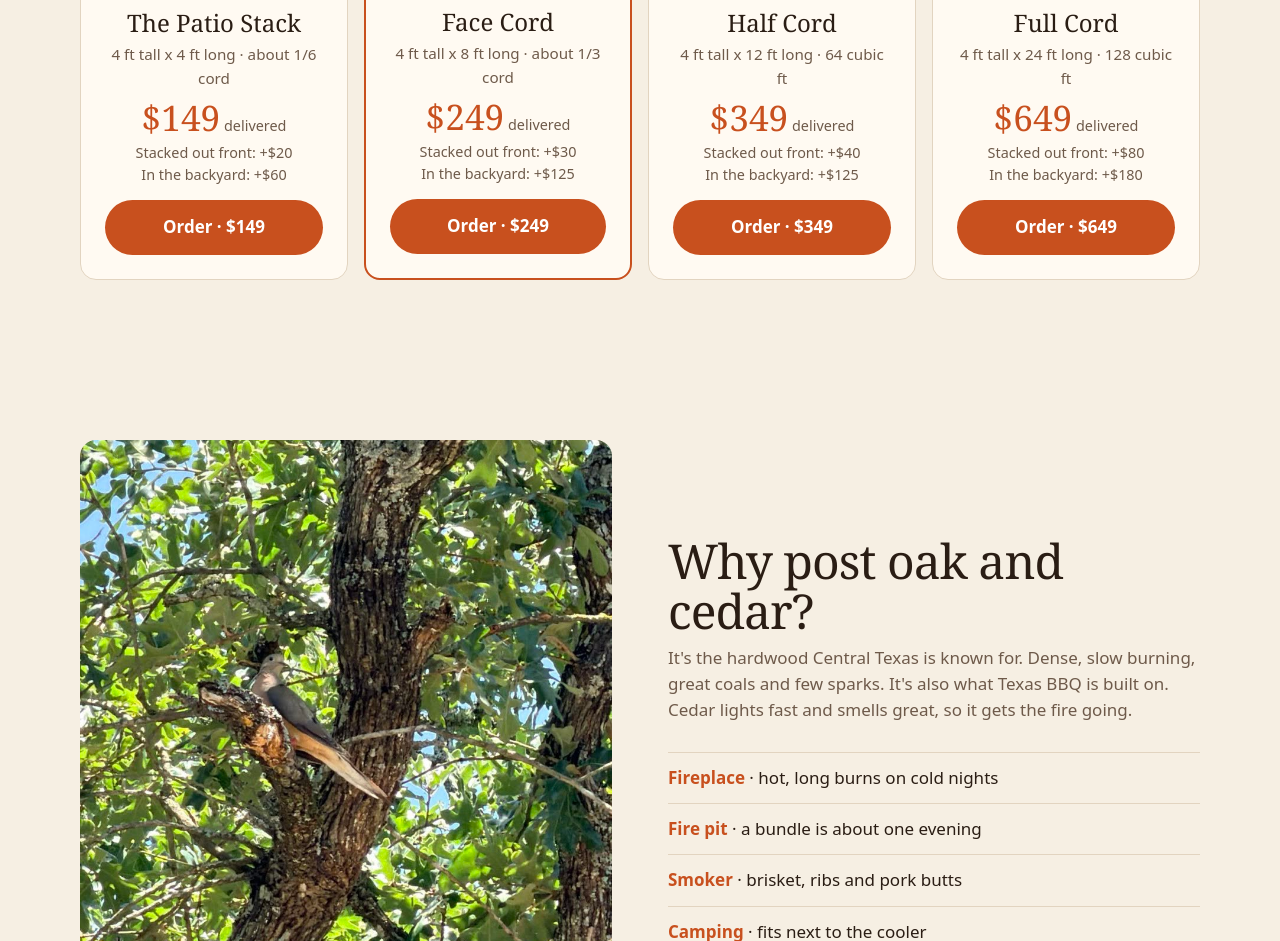
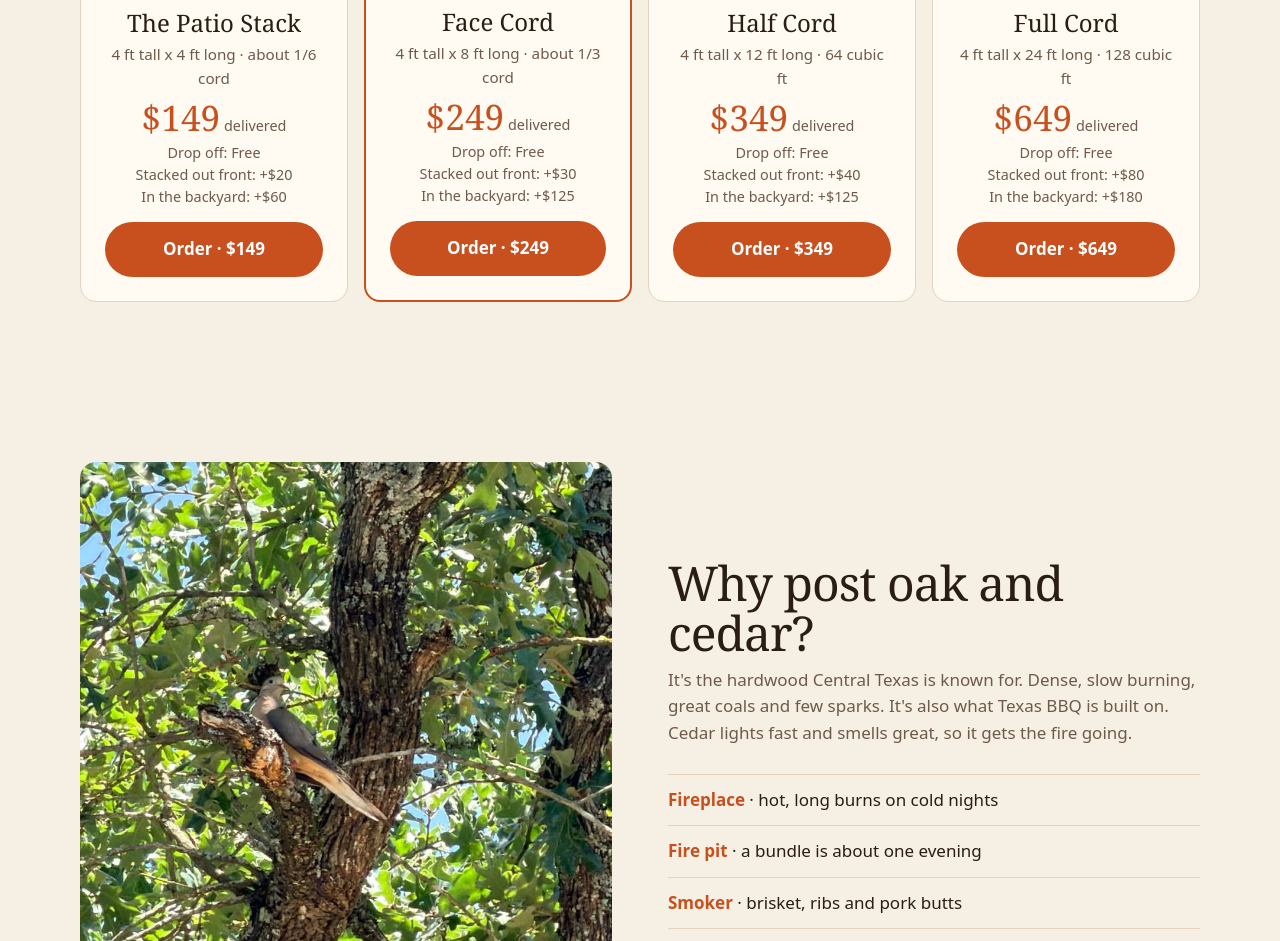
Before and after one commit to alejandro-davila/Logs, a plain HTML site: page dist/index.html in a window 1280 px wide. Shown: the part 3186-4127 px from the top of the page. Drawn offline with Linux system fonts and the light colour scheme.

Commit message:
Stacks: show drop off as free
Co-Authored-By: Claude Opus 5.5 <noreply@anthropic.com>

```diff
--- a/dist/index.html
+++ b/dist/index.html
@@ -192,10 +192,10 @@ dialog::backdrop{background:rgba(20,12,6,.6)}
 <h2>Buy it by the stack</h2>
 <p class="lede">For the fireplace or the smoker all winter. Logs are cut 16 inches long, so every stack is one row deep. Delivered free within 20 miles of 78717 (20 to 30 miles, add $35). Drop off only: we unload it in your driveway. Want it stacked? We'll stack it out front or wheel it to the backyard for an add-on.</p>
 <div class="stacks four">
-<div class="card stack"><img class="stack-photo" src="stack-patio.jpg" width="800" height="800" loading="lazy" alt="Bobcat mascot next to a 4 by 4 foot rack of split firewood on the ranch"><h3>The Patio Stack</h3><p class="dims">4 ft tall x 4 ft long · about 1/6 cord</p><div class="price">$149<small> delivered</small></div><p class="stackup">Stacked out front: +$20<br>In the backyard: +$60</p><button type="button" class="cta" data-item="patio">Order · $149</button></div>
-<div class="card stack best"><img class="stack-photo" src="stack-face-cord.jpg" width="800" height="800" loading="lazy" alt="Bobcat mascot next to a 4 by 8 foot face cord of split firewood"><h3>Face Cord</h3><p class="dims">4 ft tall x 8 ft long · about 1/3 cord</p><div class="price">$249<small> delivered</small></div><p class="stackup">Stacked out front: +$30<br>In the backyard: +$125</p><button type="button" class="cta" data-item="face">Order · $249</button></div>
-<div class="card stack"><img class="stack-photo" src="stack-half-cord.jpg" width="800" height="800" loading="lazy" alt="Bobcat mascot next to a 4 by 12 foot half cord of firewood, with a pickup truck behind"><h3>Half Cord</h3><p class="dims">4 ft tall x 12 ft long · 64 cubic ft</p><div class="price">$349<small> delivered</small></div><p class="stackup">Stacked out front: +$40<br>In the backyard: +$125</p><button type="button" class="cta" data-item="half">Order · $349</button></div>
-<div class="card stack"><img class="stack-photo" src="stack-full-cord.jpg" width="800" height="800" loading="lazy" alt="Bobcat mascot next to a 4 by 24 foot full cord of firewood in the pines"><h3>Full Cord</h3><p class="dims">4 ft tall x 24 ft long · 128 cubic ft</p><div class="price">$649<small> delivered</small></div><p class="stackup">Stacked out front: +$80<br>In the backyard: +$180</p><button type="button" class="cta" data-item="full">Order · $649</button></div>
+<div class="card stack"><img class="stack-photo" src="stack-patio.jpg" width="800" height="800" loading="lazy" alt="Bobcat mascot next to a 4 by 4 foot rack of split firewood on the ranch"><h3>The Patio Stack</h3><p class="dims">4 ft tall x 4 ft long · about 1/6 cord</p><div class="price">$149<small> delivered</small></div><p class="stackup">Drop off: Free<br>Stacked out front: +$20<br>In the backyard: +$60</p><button type="button" class="cta" data-item="patio">Order · $149</button></div>
+<div class="card stack best"><img class="stack-photo" src="stack-face-cord.jpg" width="800" height="800" loading="lazy" alt="Bobcat mascot next to a 4 by 8 foot face cord of split firewood"><h3>Face Cord</h3><p class="dims">4 ft tall x 8 ft long · about 1/3 cord</p><div class="price">$249<small> delivered</small></div><p class="stackup">Drop off: Free<br>Stacked out front: +$30<br>In the backyard: +$125</p><button type="button" class="cta" data-item="face">Order · $249</button></div>
+<div class="card stack"><img class="stack-photo" src="stack-half-cord.jpg" width="800" height="800" loading="lazy" alt="Bobcat mascot next to a 4 by 12 foot half cord of firewood, with a pickup truck behind"><h3>Half Cord</h3><p class="dims">4 ft tall x 12 ft long · 64 cubic ft</p><div class="price">$349<small> delivered</small></div><p class="stackup">Drop off: Free<br>Stacked out front: +$40<br>In the backyard: +$125</p><button type="button" class="cta" data-item="half">Order · $349</button></div>
+<div class="card stack"><img class="stack-photo" src="stack-full-cord.jpg" width="800" height="800" loading="lazy" alt="Bobcat mascot next to a 4 by 24 foot full cord of firewood in the pines"><h3>Full Cord</h3><p class="dims">4 ft tall x 24 ft long · 128 cubic ft</p><div class="price">$649<small> delivered</small></div><p class="stackup">Drop off: Free<br>Stacked out front: +$80<br>In the backyard: +$180</p><button type="button" class="cta" data-item="full">Order · $649</button></div>
 </div>
 </section>
 
@@ -247,7 +247,7 @@ dialog::backdrop{background:rgba(20,12,6,.6)}
 <h2 id="ck-title">Your order</h2>
 <p class="sum" id="ck-sum"></p>
 <div id="ck-kitqty" hidden><label for="ck-qty">How many kits?</label><select id="ck-qty"><option>1</option><option>2</option><option>3</option><option>4</option><option>5</option></select></div>
-<div id="ck-stackwrap" hidden><label>Stacking</label><div class="seg"><label><input type="radio" name="stacked" value="no" checked> Drop it off</label><label><input type="radio" name="stacked" value="yes"> Stack it out front (by the garage or side of the house) <span id="ck-stackfee"></span></label><label><input type="radio" name="stacked" value="back"> Stack it in the backyard <span id="ck-backfee"></span></label></div></div>
+<div id="ck-stackwrap" hidden><label>Stacking</label><div class="seg"><label><input type="radio" name="stacked" value="no" checked> Drop it off · Free</label><label><input type="radio" name="stacked" value="yes"> Stack it out front (by the garage or side of the house) <span id="ck-stackfee"></span></label><label><input type="radio" name="stacked" value="back"> Stack it in the backyard <span id="ck-backfee"></span></label></div></div>
 <label for="ck-name">Name</label><input type="text" id="ck-name" autocomplete="name" required>
 <label for="ck-phone">Phone <small>· we text to confirm</small></label><input type="tel" id="ck-phone" autocomplete="tel" required>
 <label for="ck-email">Email <small>· optional</small></label><input type="email" id="ck-email" autocomplete="email">
```
